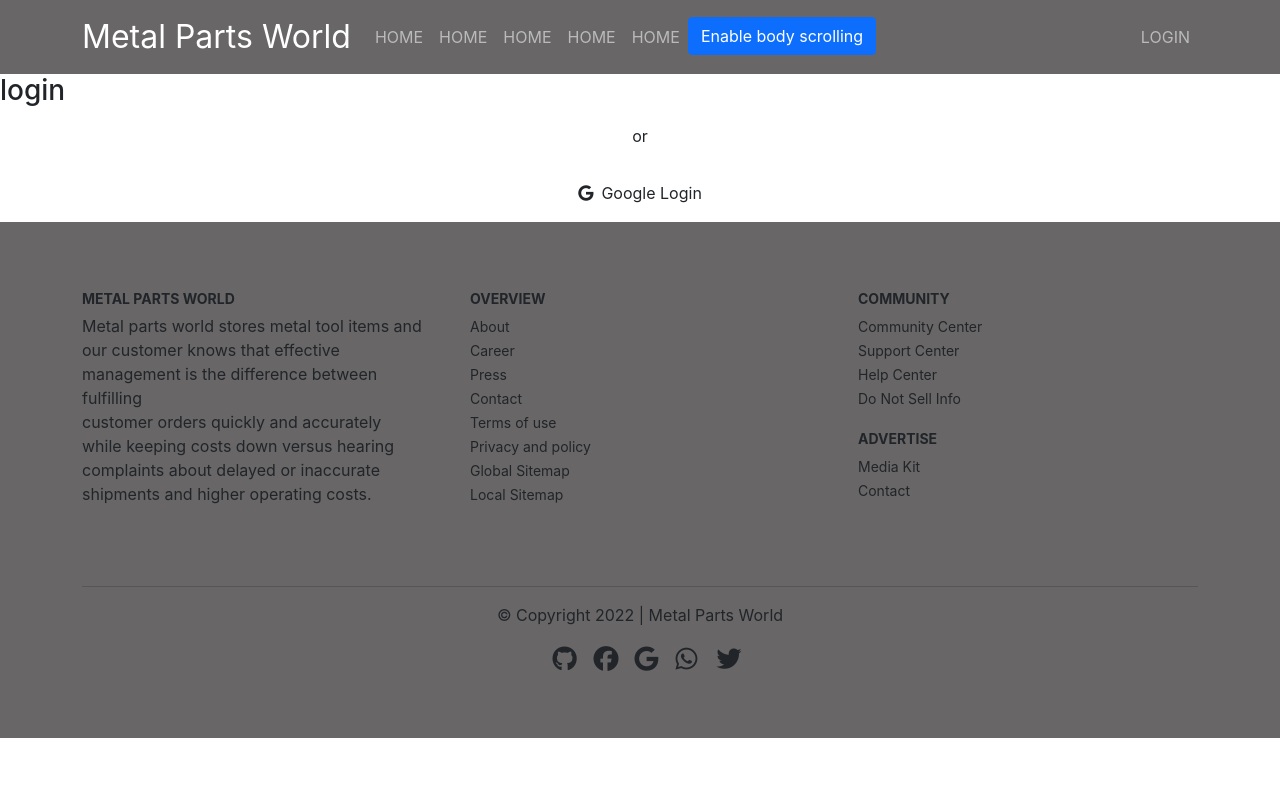
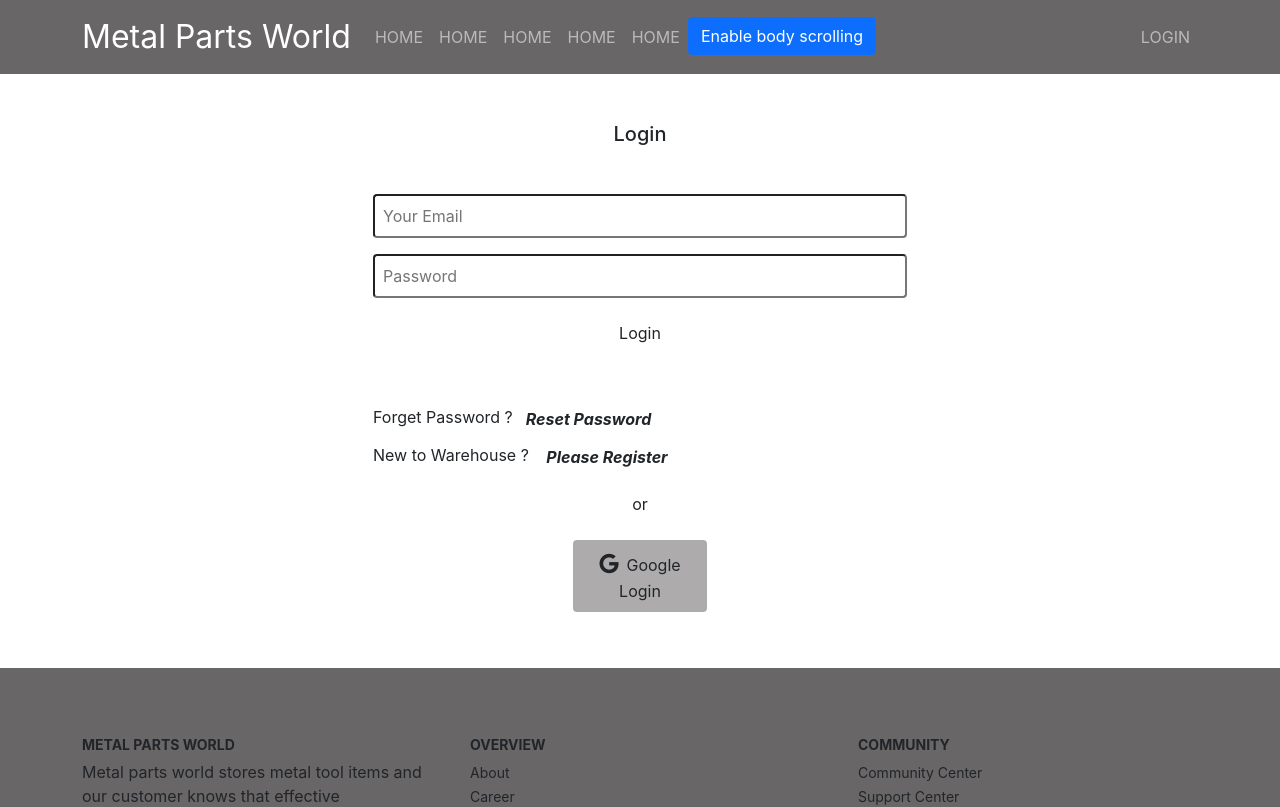
Before and after one commit to provashish95/metal-parts-world, a React (Create React App) app: page /login in a window 1280 px wide. Shown: the top 807 px of the page. Built offline with nearby package versions, Linux system fonts and the light colour scheme.

Commit message:
added custom css file and login system

```diff
--- a/package.json
+++ b/package.json
@@ -14,6 +14,7 @@
     "react-firebase-hooks": "^5.0.3",
     "react-router-dom": "^6.3.0",
     "react-scripts": "5.0.1",
+    "react-toastify": "^9.0.1",
     "web-vitals": "^2.1.4"
   },
   "scripts": {
--- a/src/components/Footer/Footer.js
+++ b/src/components/Footer/Footer.js
@@ -3,7 +3,7 @@ import React from 'react';
 const Footer = () => {
     let date = new Date().getFullYear();
     return (
-        <footer className='navbar-style'>
+        <footer className='primary-color'>
             <section className='container py-3'>
                 <div className="row py-5 g-5">
                     <div className="col-sm-12 col-md-6 col-lg-4 ">
--- a/src/components/Header/Navbar.css
+++ /dev/null
@@ -1,14 +0,0 @@
-.navbar-style {
-    background-color: #686666;
-    /* font-family: 'Times New Roman', Times, serif; */
-}
-
-.icon-style {
-    width: 30px;
-    height: 30px;
-    padding: 4px;
-    border-radius: 50%;
-    font-size: 25px;
-    margin-left: 11px;
-    cursor: pointer;
-}
--- a/src/components/Header/Navbar.js
+++ b/src/components/Header/Navbar.js
@@ -1,10 +1,10 @@
 import React from 'react';
 import { Link } from 'react-router-dom';
-import './Navbar.css';
+import '../shared/custom.css';
 
 const Navbar = () => {
     return (
-        <nav className="navbar navbar-expand-lg navbar-dark  navbar-style ">
+        <nav className="navbar navbar-expand-lg navbar-dark  primary-color ">
             <div className="container">
 
                 <Link to='/' className="navbar-brand fs-2">Metal Parts World</Link>
--- a/src/components/Home/Banner.js
+++ b/src/components/Home/Banner.js
@@ -3,7 +3,7 @@ import { Carousel } from 'react-bootstrap';
 import banner1 from '../../images/banner/banner-1.jpg';
 import banner2 from '../../images/banner/banner-2.jpg';
 import banner3 from '../../images/banner/banner-3.jpg';
-import './Banner.css';
+import '../shared/custom.css';
 
 const Banner = () => {
     const [index, setIndex] = useState(0);
--- a/src/components/Pages/Login.js
+++ b/src/components/Pages/Login.js
@@ -1,13 +1,159 @@
-import React from 'react';
+import React, { useEffect, useRef, useState } from 'react';
+import { useLocation, useNavigate } from 'react-router-dom';
+import { useCreateUserWithEmailAndPassword, useSendPasswordResetEmail, useSignInWithEmailAndPassword } from 'react-firebase-hooks/auth';
+import Loading from '../shared/Loading';
 import SocialLogin from './SocialLogin';
+import auth from '../../firebase.init';
+import { toast } from 'react-toastify';
 
 const Login = () => {
 
+    const [agree, setAgree] = useState(false);
+    const [userError, setUserError] = useState(' ');
+    const emailRef = useRef("");
+    const passwordRef = useRef("");
+    const confirmPasswordRef = useRef("");
+    const navigate = useNavigate();
+    const location = useLocation();
+    const [
+        createUserWithEmailAndPassword,
+        registerUser,
+        registerLoading,
+        registerError,
+    ] = useCreateUserWithEmailAndPassword(auth, { sendEmailVerification: true });
+    const [
+        signInWithEmailAndPassword,
+        loginUser,
+        loginLoading,
+        loginError,
+    ] = useSignInWithEmailAndPassword(auth);
+    const [sendPasswordResetEmail, resetSending, resetError] = useSendPasswordResetEmail(auth);
+    let from = location.state?.from?.pathname || "/";
+    let errorElement;
+
+
+    //registration here..............
+    const handleRegister = (event) => {
+        event.preventDefault();
+        const email = emailRef.current.value;
+        const password = passwordRef.current.value;
+        const confirmPassword = confirmPasswordRef.current.value;
+
+        if (password.length < 6) {
+            setUserError('Password must be 6 character!');
+        } else if (password !== confirmPassword) {
+            setUserError('Password not matched');
+        } else {
+            setUserError('')
+            createUserWithEmailAndPassword(email, password)
+            event.target.reset();
+        }
+
+    }
+    useEffect(() => {
+        if (registerUser) {
+
+
+        }
+    }, [registerUser]);
+    //registration here..............
+
+
+    //login here.............
+    const handleLogin = (event) => {
+        event.preventDefault();
+        const email = emailRef.current.value;
+        const password = passwordRef.current.value;
+        signInWithEmailAndPassword(email, password);
+        event.target.reset();
+    }
+
+    // -----------token -------------
+    useEffect(() => {
+        if (loginUser) {
+
+
+        }
+    }, [loginUser]);
+    // -----------token -------------
+    //login here...........
+
+    //Reset password here.........
+    const resetPassword = async () => {
+        const email = emailRef.current.value;
+
+        if (email) {
+            await sendPasswordResetEmail(email);
+            toast.success('Sent email');
+        } else {
+            toast.error('Please enter your email');
+        }
+    }
+
+    //firebase error here........
+    if (registerError || loginError || resetError) {
+        errorElement = <p className='text-danger '>Error: {registerError?.message || loginError?.message || resetError?.message}</p>
+    }
+    //loading here..........
+    if (registerLoading || loginLoading || resetSending) {
+        return <Loading></Loading>
+    }
 
     return (
-        <div>
-            <h3>login </h3>
-            <SocialLogin></SocialLogin>
+        <div className="container">
+            <div className="row  my-5 w-50 mx-auto width-sizing">
+                <h5 className='text-center mb-5 text-color'>{agree ? "Registration" : "Login"}</h5>
+                <div className="col">
+                    {
+                        agree ?
+                            <>
+                                <form onSubmit={handleRegister} >
+                                    <div className="mb-3">
+                                        <input type="text" className="w-100 rounded input-style py-2 px-2" id="exampleInputName" placeholder='Your Name' required />
+                                    </div>
+                                    <div className="mb-3">
+                                        <input type="email" ref={emailRef} name="email" className="w-100 rounded input-style py-2 px-2" id="exampleInputEmail" placeholder='Your Email' required />
+                                    </div>
+                                    <div className="mb-3">
+                                        <input type="password" ref={passwordRef} name="password" className="w-100 rounded input-style py-2 px-2" id="exampleInputPassword1" placeholder='Password' required />
+                                    </div>
+                                    <div className="mb-3">
+                                        <input type="password" ref={confirmPasswordRef} name="confirmPassword" className="w-100 rounded input-style py-2 px-2" id="exampleInputConfirmPassword1" placeholder='Confirm Password' required />
+                                    </div>
+                                    <p className="text-danger ">{userError || ''}</p>
+                                    <div className="mb-3 form-check">
+                                        <input type="checkbox" className="form-check-input" id="exampleCheck1" />
+                                        <label className="form-check-label text-color" htmlFor="exampleCheck1">Agree terms & condition</label>
+                                    </div>
+                                    <button type="submit" className='btn  btn-style w-50 mx-auto d-block mb-5'>Register</button>
+                                    {
+                                        agree ? " " : errorElement
+                                    }
+                                </form>
+                            </>
+                            :
+                            <>
+                                <form onSubmit={handleLogin} >
+                                    <div className="mb-3">
+                                        <input type="email" ref={emailRef} name="email" className="w-100 rounded input-style py-2 px-2" id="exampleInputEmail" placeholder='Your Email' required />
+                                    </div>
+                                    <div className="mb-3">
+                                        <input type="password" ref={passwordRef} name="password" className="w-100 rounded input-style py-2 px-2" id="exampleInputPassword1" placeholder='Password' required />
+                                    </div>
+                                    {errorElement}
+                                    <button type="submit" className='btn btn-style w-50 mx-auto d-block mb-5'>Login</button>
+                                </form>
+                            </>
+                    }
+                    {
+                        agree ? " " :
+                            <p className='width-sizing text-color m-0'>Forget Password ?<span className='btn text-color fst-italic fw-bold' onClick={resetPassword}>Reset Password</span></p>
+                    }
+                    <p className='width-sizing text-color m-0 '>{agree ? "Already have an account ?" : "New to Warehouse ?"} <span onClick={() => setAgree(!agree)} className='btn text-color fst-italic fw-bold'>{agree ? "Please Login" : "Please Register"} </span></p>
+                    <SocialLogin></SocialLogin>
+
+                </div>
+            </div>
         </div>
     );
 };
--- a/src/components/Pages/SocialLogin.js
+++ b/src/components/Pages/SocialLogin.js
@@ -33,8 +33,8 @@ const SocialLogin = () => {
             </div>
             {errorElement}
             <div>
-                <button onClick={() => signInWithGoogle()} className='btn btn-style w-50 mx-auto d-block my-2 py-2 width-sizing'>
-                    <span className='me-2 fs-6'><i className="fa-brands fa-google"></i></span>
+                <button onClick={() => signInWithGoogle()} className='btn secondary-color w-25 mx-auto d-block my-2 py-2'>
+                    <span className='me-2 fs-5'><i className="fa-brands fa-google"></i></span>
                     <span>Google Login </span>
                 </button>
             </div>
--- a/src/components/shared/Loading.js
+++ b/src/components/shared/Loading.js
@@ -4,7 +4,7 @@ import { Spinner } from 'react-bootstrap';
 const Loading = () => {
     return (
         <div style={{ height: '500px' }} className='w-100 d-flex align-items-center justify-content-center'>
-            <Spinner animation="border" variant="danger" />
+            <Spinner animation="border" variant="dark" />
         </div>
     );
 };
--- a/src/components/Home/Banner.css
+++ b/src/components/shared/custom.css
@@ -1,3 +1,23 @@
+.primary-color {
+    background-color: #686666;
+    /* font-family: 'Times New Roman', Times, serif; */
+}
+
+.secondary-color {
+    background-color: #adabab;
+    /* font-family: 'Times New Roman', Times, serif; */
+}
+
+.icon-style {
+    width: 30px;
+    height: 30px;
+    padding: 4px;
+    border-radius: 50%;
+    font-size: 25px;
+    margin-left: 11px;
+    cursor: pointer;
+}
+
 @media only screen and (max-width: 1400px) {
 
     /*Small smartphones [768px -> 1400px]*/
```
Also changed, not shown: src/App.js (+7 -0 lines), 1 other file (tests, documents, lock files or other folders).
